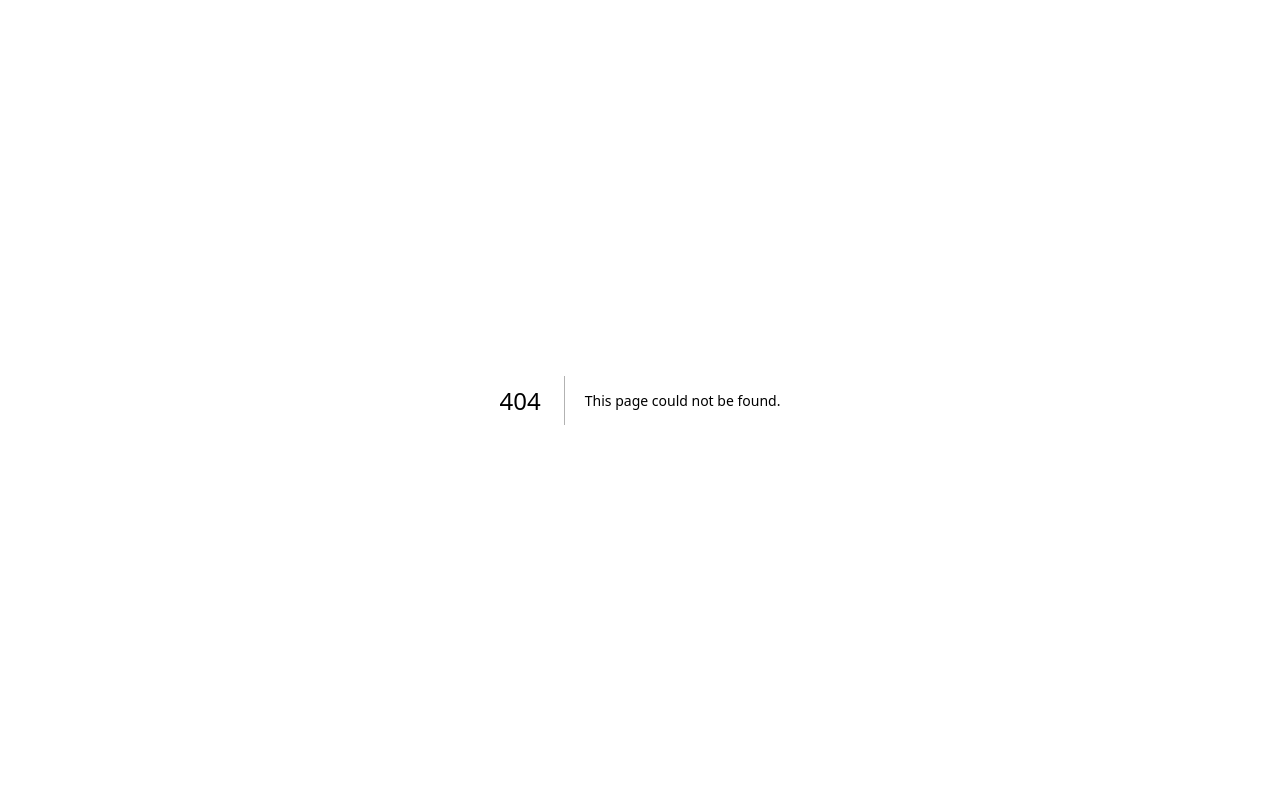
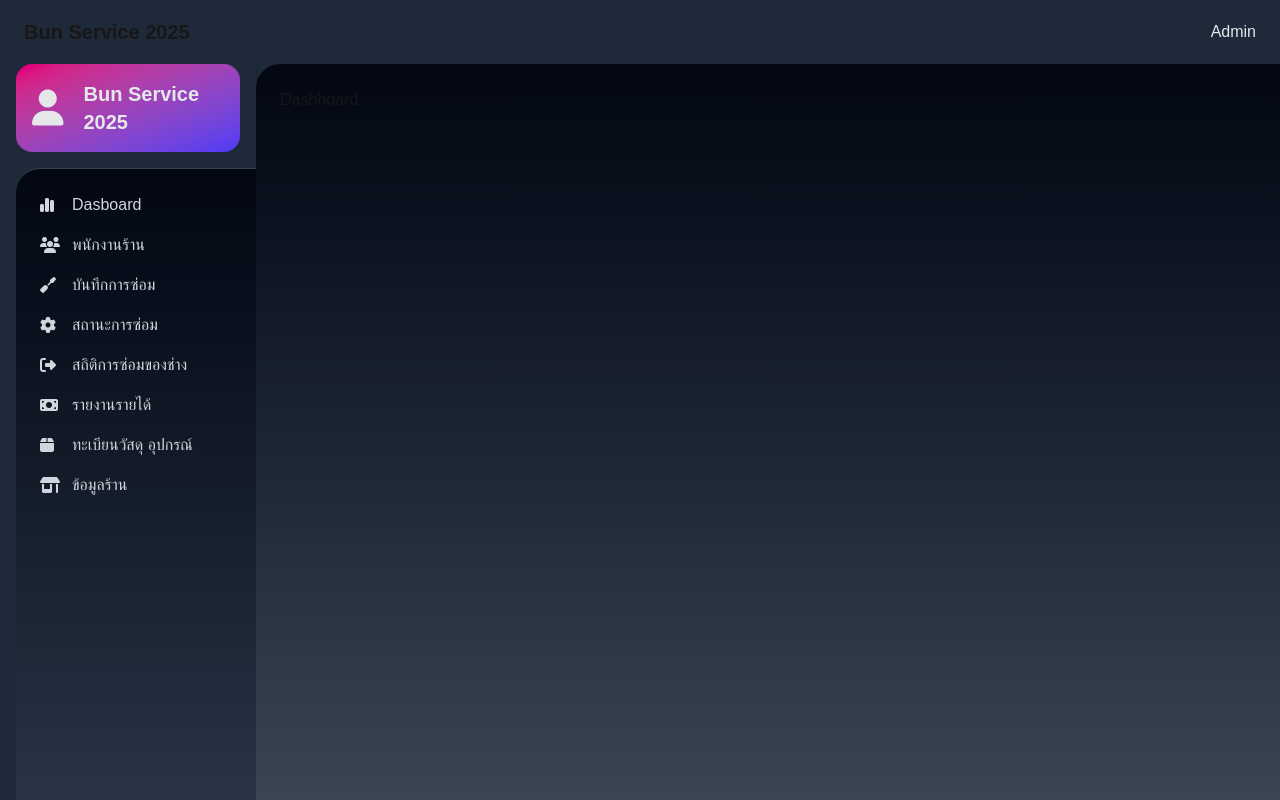
Before and after one commit to Avocadoz02/BenService-Website, a Next.js app: page /backoffice/dashboard in a window 1280 px wide. Before the commit this address had no page. Shown: the top 800 px of the page. Built offline with nearby package versions, Linux system fonts and the light colour scheme.

Commit message:
Create Dashboard

```diff
--- /dev/null
+++ b/app/backoffice/dashboard/page.tsx
@@ -0,0 +1,3 @@
+export default function Page() {
+    return <div>Dashboard</div>
+}
--- /dev/null
+++ b/app/backoffice/layout.tsx
@@ -0,0 +1,21 @@
+import { Sidebar } from "../components/sidebar";
+import { TopNav } from "../components/top-nav";
+
+export default function DashboardLayout({
+    children
+}: {
+    children: React.ReactNode;
+}) {
+    return (
+        <div className="min-h-screen bg-gray-100">
+            <TopNav />
+
+            <div className="flex bg-gray-800">
+                <Sidebar />
+                <main className="flex-1 p-6 bg-gradient-to-t from-gray-600 to-gray-950 rounded-tl-3xl">
+                    {children}
+                </main>
+            </div>
+        </div>
+    );
+}
--- /dev/null
+++ b/app/components/sidebar.tsx
@@ -0,0 +1,34 @@
+import Link from "next/link";
+
+export function Sidebar() {
+    const menuItem = [
+        { title: 'Dasboard', href: '/dashboard', icon: 'fa-solid fa-chart-simple'},
+        { title: 'พนักงานร้าน', href: '/dashboard/user', icon: 'fa-solid fa-users'},
+        { title: 'บันทึกการซ่อม', href: '/dashboard/repair-record', icon: 'fa-solid fa-screwdriver'},
+        { title: 'สถานะการซ่อม', href: '/dashboard/repair-status', icon: 'fa-solid fa-gear'},
+        { title: 'สถิติการซ่อมของช่าง', href: '/dashboard/mecthanic-report', icon: 'fa-solid fa-right-from-bracket'},
+        { title: 'รายงานรายได้', href: '/dashboard/income-report', icon: 'fa-solid fa-money-bill'},
+        { title: 'ทะเบียนวัสดุ อุปกรณ์', href: '/dashboard/devices', icon: 'fa-solid fa-box'},
+        { title: 'ข้อมูลร้าน', href: '/dashboard/company', icon: 'fa-solid fa-shop'},
+    ];
+    return (
+        <aside className="sidebar">
+            <div className="sidebar-header">
+                <i className="fa-solid fa-user text-4xl mr-5"></i>
+                <h1 className="text-xl font-bold">Bun Service 2025</h1>
+            </div>
+            <nav className="sidebar-nav gb-gray-950 p-4 rounded-tl-3xl ml-4">
+                <ul>
+                    {menuItem.map((item) => (
+                        <li key={item.title}>
+                            <Link href={item.href} className="sidebar-item">
+                                <i className={item.icon + ' mr-2 w-6'}></i>
+                                {item.title}
+                            </Link>
+                        </li>
+                    ))}
+                </ul>
+            </nav>
+        </aside>
+    );
+}
--- /dev/null
+++ b/app/components/top-nav.tsx
@@ -0,0 +1,16 @@
+export function TopNav() {
+    return (
+        <nav className="bg-gray-800 shadow-sm">
+            <div className="mx-auto px-6">
+                <div className="flex h-16 justify-between items-center">
+                    <div className="flex-shrink-0">
+                        <h1 className="text-xl font-bold">Bun Service 2025</h1>
+                    </div>
+                    <div className="flex items-center">
+                        <span className="text-gray-200">Admin</span>
+                    </div>
+                </div>
+            </div>
+        </nav>
+    );
+}
--- a/app/config.ts
+++ b/app/config.ts
@@ -1,5 +1,5 @@
 export const config = {
-    apiUrl: 'http://localhost:3001',
+    apiUrl: 'http://localhost:5000',
     tokenKey: 'token_bun_service'
 }
 
--- a/app/globals.css
+++ b/app/globals.css
@@ -32,3 +32,23 @@
 .btn {
   @apply bg-red-400 text-white p-2 rounded-full hover:bg-red-500 transition-colors;
 }
+
+.sidebar {
+  @apply bg-gray-800 text-gray-200 shadow-sm min-h-screen w-64;
+}
+
+.sidebar-item {
+  @apply flex items-center p-2 text-gray-300 rounded hover:bg-gray-300 hover:text-gray-800;
+}
+
+.sidebar-nav {
+  @apply p-4 bg-gradient-to-t from-gray-700 to-gray-950 border-t border-gray-700 min-h-screen;
+}
+
+.sidebar-hav ul {
+  @apply space-y-2;
+}
+
+.sidebar-header {
+  @apply flex items-center justify-center p-4 bg-gradient-to-tl from-indigo-600 to-pink-600 ml-4 mr-4 rounded-2xl mb-4;
+}
--- a/app/page.tsx
+++ b/app/page.tsx
@@ -29,11 +29,17 @@
         password
       }
 
-      const response = await axios.post(`${config.apiUrl}/api/user/signin`, payload);
+      const response = await axios.post(`http://localhost:5000/api/user/signin`, payload);
 
       if (response.data.token !== undefined) {
         localStorage.setItem(config.tokenKey, response.data.token);
-        router.push('/dashboard');
+        router.push('/backoffice/dashboard');
+      } else {
+        Swal.fire({
+          icon: 'error',
+          title: 'error',
+          text: 'Invalid Username or Password'
+        })
       }
     } catch (error: any) {
       Swal.fire({
```
Also changed, not shown: app/backoffice/employee/page.tsx (added), 1 other file (tests, documents, lock files or other folders).
